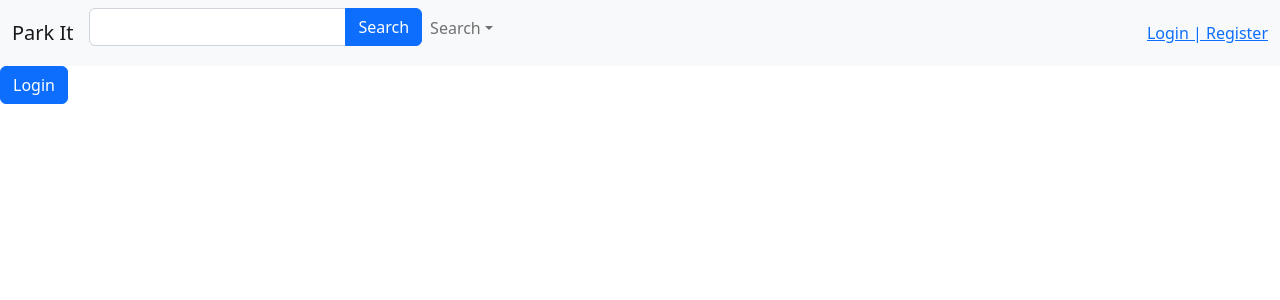
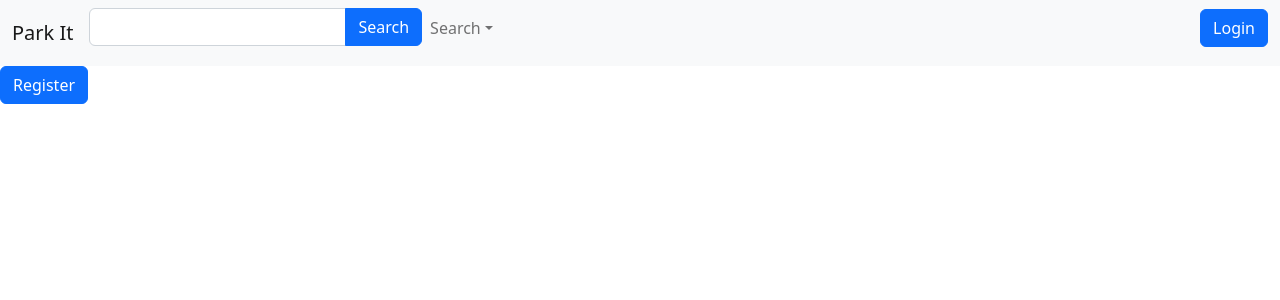
Before and after one commit to Jul-2022-LC-LiftOff/Parks-N-Rec, a React (Create React App) app in the folder src/main/ui/: page /register in a window 1280 px wide. Shown: the top 300 px of the page. Built offline with nearby package versions, Linux system fonts and the light colour scheme.

Commit message:
register and login together

```diff
--- a/src/main/ui/src/App.js
+++ b/src/main/ui/src/App.js
@@ -3,7 +3,6 @@ import { Header } from './components/Header/Header';
 import Homepage from './components/Homepage/Homepage';
 import Register from './components/Header/Register.jsx';
 import { Route, Routes } from 'react-router-dom';
-import Results from './components/Header/Results.jsx';
 import SearchByName from './components/SearchByName/SearchByName';
 import SearchByStatePage from './components/SearchByStatePage/SearchByStatePage';
 import Login from './components/Header/Login'
@@ -17,8 +16,7 @@ const App = () => {
           <Route path="/" element={<Homepage />} />
           <Route path="/home" element={<Homepage />} />
           <Route path="/login" element={<Login />} />
-          <Route path="/Register" element={<Register />} />
-          <Route path="/results" element={<Results />} />
+          <Route path="/register" element={<Register />} />
           <Route path="/searchByName" element={<SearchByName />} />
           <Route path="/searchByState" element={<SearchByStatePage />} />
         </Routes>
--- a/src/main/ui/src/components/Header/Header.jsx
+++ b/src/main/ui/src/components/Header/Header.jsx
@@ -4,6 +4,7 @@ import Nav from 'react-bootstrap/Nav';
 import Navbar from 'react-bootstrap/Navbar';
 import SearchBar from '../SearchBar/SearchBar';
 import StateDropdown from './StateDropdown';
+import LoginPage from './Login'
 
 export const Header = () => {
   return (
@@ -17,10 +18,7 @@ export const Header = () => {
             <StateDropdown />
           </Nav>
         </Navbar.Collapse>
-        <Link to="/login" className="login-page">
-          {' '}
-          Login | Register{' '}
-        </Link>
+        <LoginPage />
       </Container>
     </Navbar>
   );
--- a/src/main/ui/src/components/Header/Login.jsx
+++ b/src/main/ui/src/components/Header/Login.jsx
@@ -1,6 +1,8 @@
 import React, { useState, useEffect } from 'react';
 import { Button, Modal, Form } from 'react-bootstrap';
 import "bootstrap/dist/css/bootstrap.min.css";
+import { Link } from 'react-router-dom';
+import Register from './Register';
 
 export default function Login() {
   const [userInput,setUserInput]=useState({
@@ -92,8 +94,15 @@ const handleSubmit = (e) => {
             </Form.Group>
             <Button type="submit" variant="primary"  >
                         Sign In
-                      </Button>
+            </Button>
+
+            <div  style={{ display: 'block', height: 49 }}>
+        <Button variant="primary">
+          <Register />
+        </Button>
+        </div>
           </Form>
+
         </Modal.Body>
       </Modal>
     </div>
--- a/src/main/ui/src/components/Header/Register.jsx
+++ b/src/main/ui/src/components/Header/Register.jsx
@@ -70,7 +70,7 @@ export default function Register() {
     <div>
       <div  style={{ display: 'block', height: 49 }}>
         <Button  href="login" variant="primary" onClick={handleShow}>
-          Login
+          Register
         </Button>
       </div>
 
--- a/src/main/ui/src/components/Header/Results.jsx
+++ /dev/null
@@ -1,5 +0,0 @@
-import React from 'react';
-
-export default function Results({ state }) {
-  return <h1>welcome to {state}</h1>;
-}
```
